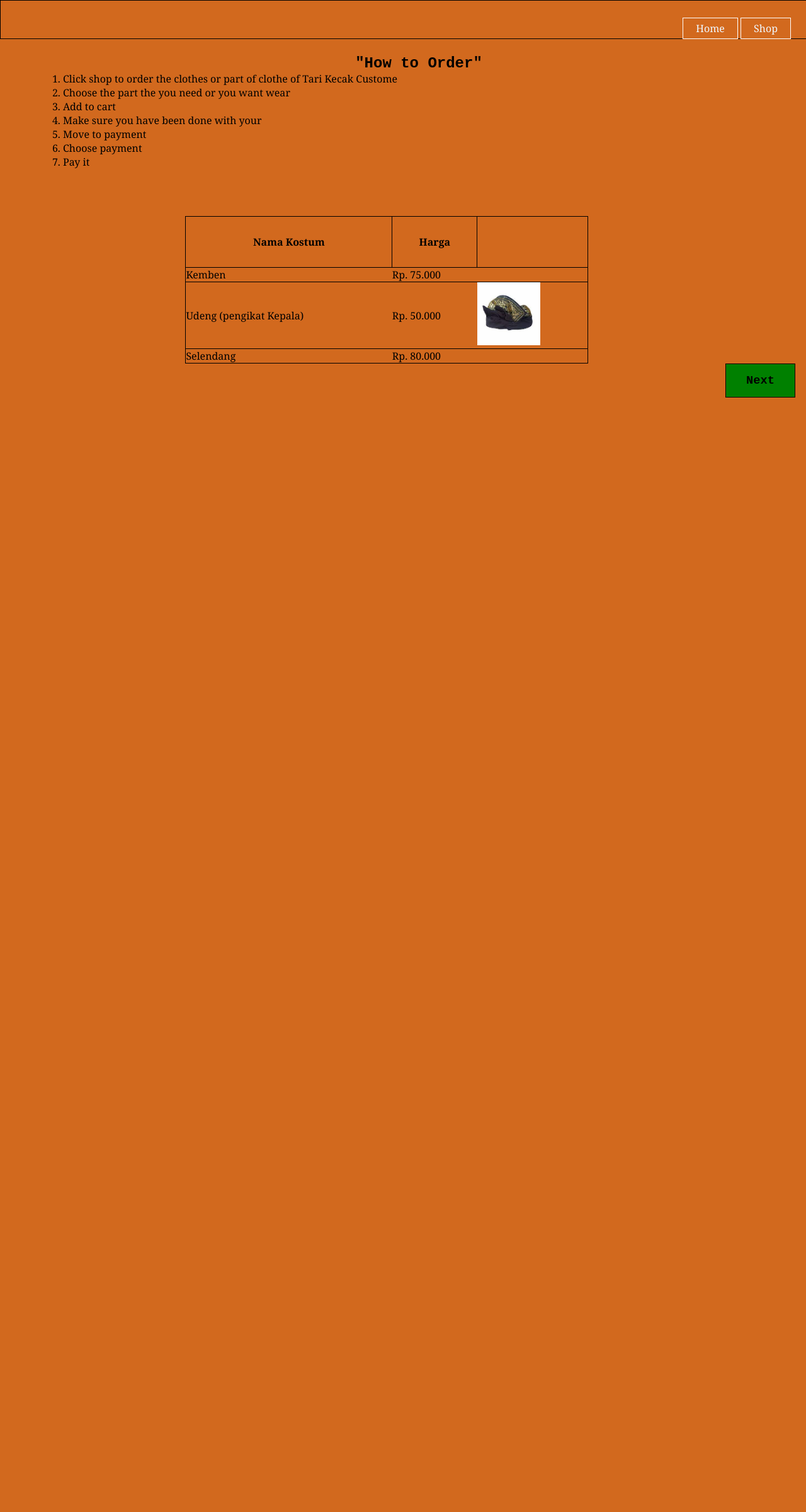
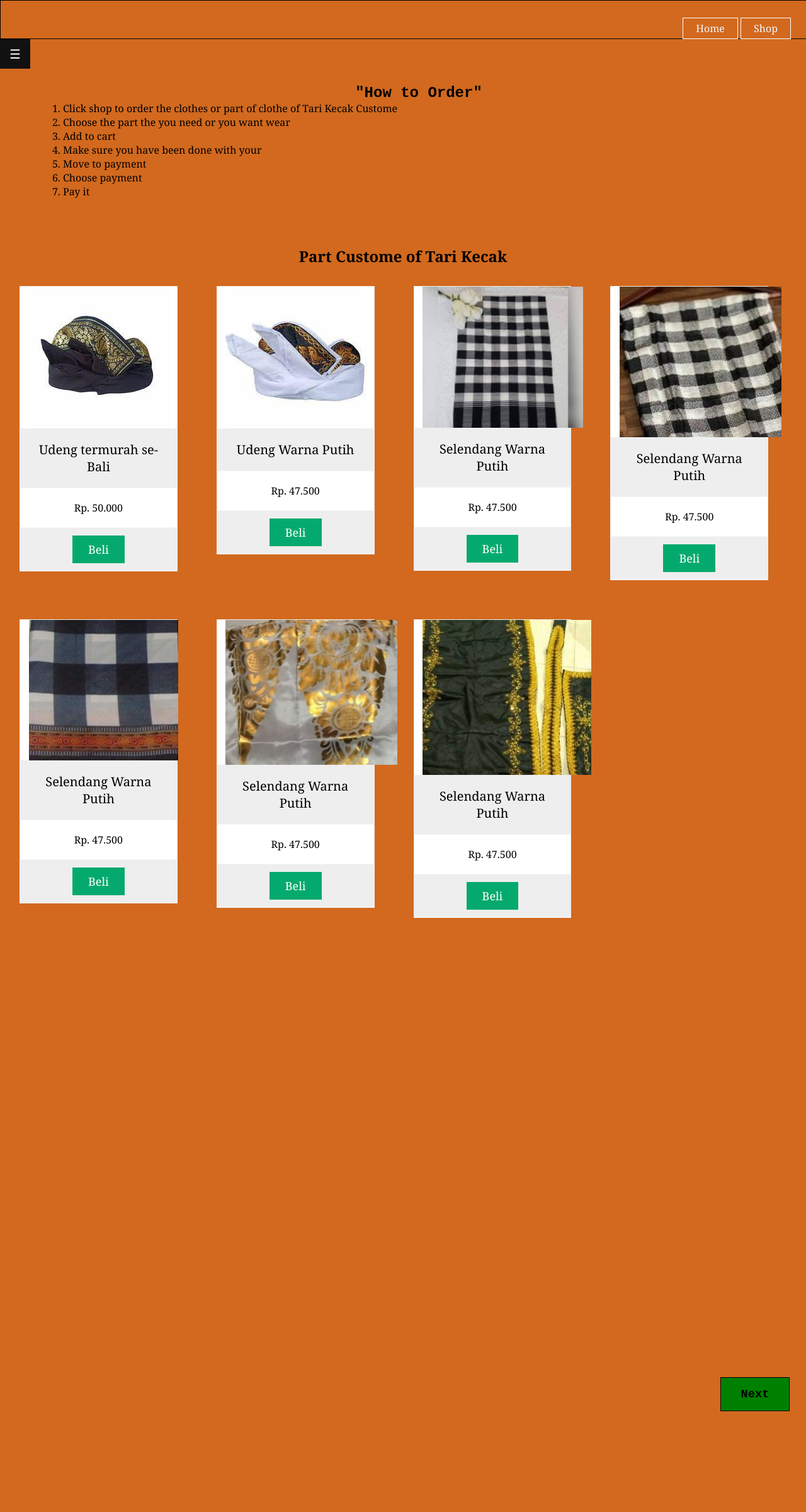
Before and after one commit to Erlangga28/Reservation-of-TariKecak, a PHP site: page /Shop.html in a window 1280 px wide. Shown: the whole page at 63% size. Before the commit the page ends 631 px from the top, so only its background shows below. Run offline with PHP 8.4, Linux system fonts and the light colour scheme.

Commit message:
Add Features

```diff
--- a/Shop.html
+++ b/Shop.html
@@ -14,7 +14,25 @@
                 <li><a href ="HomePage.html"> Home </a></li>
                 <li><a href = "Shop.html"> Shop </a></li>
             </ul>
-            </div>
+        </div>
+        <div id="mySidepanel" class="sidepanel">
+            <a href="javascript:void(0)" class="closebtn" onclick="closeNav()">×</a>
+            <a href="HomePage.html">Home</a>
+            <a href="Shop.html">Custome</a>
+            <a href="Ticket.html">Tickets</a>
+            <a href="#">About</a>
+        </div>
+
+        <button class="openbtn" onclick="openNav()">☰</button>
+        <script>
+            function openNav() {
+                document.getElementById("mySidepanel").style.width = "300px";
+            }
+
+            function closeNav() {
+                document.getElementById("mySidepanel").style.width = "0";
+            }
+        </script>
     </header>
     <div class="Order">
         <h2> "How to Order" </h2>
@@ -28,26 +46,67 @@
             <li> Pay it </li>
         </ol>
     </div>
-    <table>
-        <tr>
-            <th>Nama Kostum</th>
-            <th> Harga </th>
+    <h2 style="text-align:center">Part Custome of Tari Kecak </h2>
+<div class="columns">
+  <ul class="price">
+    <img src="udeng1.jpeg"></img>
+    <li class="grey"> Udeng termurah se-Bali </li>
+    <li>Rp. 50.000 </li>
+    <li class="grey"><a href="#" class="button"> Beli </a></li>
+  </ul>
+</div>
 
-        </tr>
-        <tr>
-            <td> Kemben </td>
-            <td> Rp. 75.000 </td>
-        </tr>
-        <tr>
-            <td> Udeng (pengikat Kepala) </td>
-            <td> Rp. 50.000 </td>
-            <td> <img src="udeng1.jpeg" width="100"></td>
-        </tr>
-        <tr>
-            <td> Selendang </td>
-            <td> Rp. 80.000 </td>
-        </tr>
-    </table>
+<div class="columns">
+  <ul class="price">
+    <img src="udeng2.jpeg"></img>
+    <li class="grey"> Udeng Warna Putih</li>
+    <li>Rp. 47.500 </li>
+    <li class="grey"><a href="#" class="button"> Beli </a></li>
+  </ul>
+</div>
+
+<div class="columns">
+    <ul class="price">
+      <img src="Selendang2.jpg"></img>
+      <li class="grey"> Selendang Warna Putih</li>
+      <li>Rp. 47.500 </li>
+      <li class="grey"><a href="#" class="button"> Beli </a></li>
+    </ul>
+</div>
+
+<div class="columns">
+    <ul class="price">
+      <img src="selendang1.jpg"></img>
+      <li class="grey"> Selendang Warna Putih</li>
+      <li>Rp. 47.500 </li>
+      <li class="grey"><a href="#" class="button"> Beli </a></li>
+    </ul>
+</div>
+
+<div class="columns">
+    <ul class="price">
+      <img src="selendang3.jpg"></img>
+      <li class="grey"> Selendang Warna Putih</li>
+      <li>Rp. 47.500 </li>
+      <li class="grey"><a href="#" class="button"> Beli </a></li>
+    </ul>
+</div>
+<div class="columns">
+    <ul class="price">
+      <img src="Kemben1.jpg"></img>
+      <li class="grey"> Selendang Warna Putih</li>
+      <li>Rp. 47.500 </li>
+      <li class="grey"><a href="#" class="button"> Beli </a></li>
+    </ul>
+</div>
+<div class="columns">
+    <ul class="price">
+      <img src="Kemben2.jpg"></img>
+      <li class="grey"> Selendang Warna Putih</li>
+      <li>Rp. 47.500 </li>
+      <li class="grey"><a href="#" class="button"> Beli </a></li>
+    </ul>
+</div>
     <div class="nextbutton">
         <h3> Next </h3>
     </div>
--- a/Styling.css
+++ b/Styling.css
@@ -2,11 +2,57 @@
     margin: 0;
     padding: 0;
     font-family: Cambria, Cochin, Georgia, Times, 'Times New Roman', serif;
+    box-sizing: border-box;
 }
 body{
     background-color: chocolate;
-    height: 200vh;
+    height: 300vh;
 }
+.sidepanel  {
+    width: 0;
+    position: fixed;
+    z-index: 1;
+    height: 655px;
+    top: 0;
+    left: 0;
+    background-color: #111;
+    overflow-x: hidden;
+    transition: 0.5s;
+    padding-top: 60px;
+  }
+
+  .sidepanel a {
+    padding: 8px 8px 8px 32px;
+    text-decoration: none;
+    font-size: 25px;
+    color: #818181;
+    display: block;
+    transition: 0.3s;
+  }
+
+  .sidepanel a:hover {
+    color: #f1f1f1;
+  }
+
+  .sidepanel .closebtn {
+    position: absolute;
+    top: 0;
+    right: 25px;
+    font-size: 36px;
+  }
+
+  .openbtn {
+    font-size: 20px;
+    cursor: pointer;
+    background-color: #111;
+    color: white;
+    padding: 10px 15px;
+    border: none;
+  }
+
+  .openbtn:hover {
+    background-color:#444;
+  }
 .Menu{
     padding: 30px;
     background-color: chocolate;
@@ -40,7 +86,96 @@ header ul li a:hover{
     background-color: #fff;
     color: #000;
 }
-.Background {
+.mySlides {
+    display: none
+}
+img {
+    vertical-align: middle;
+}
+/* Slideshow container */
+.slideshow-container {
+  max-width: 600px;
+  position: relative;
+  margin: auto;
+}
+/* Next & previous buttons */
+.prev, .next {
+  cursor: pointer;
+  position: absolute;
+  top: 50%;
+  width: auto;
+  padding: 5px;
+  margin-top: -2px;
+  color: white;
+  font-weight: bold;
+  font-size: 18px;
+  transition: 0.6s ease;
+  border-radius: 0 3px 3px 0;
+  user-select: none;
+}
+
+/* Position the "next button" to the right */
+.next {
+  right: 0;
+  border-radius: 3px 0 0 3px;
+}
+
+/* On hover, add a black background color with a little bit see-through */
+.prev:hover, .next:hover {
+  background-color: rgba(0,0,0,0.8);
+}
+
+/* Caption text */
+.text {
+  color: #f2f2f2;
+  font-size: 15px;
+  padding: 8px 12px;
+  position: absolute;
+  bottom: 8px;
+  width: 100%;
+  text-align: center;
+}
+
+/* Number text (1/3 etc) */
+.numbertext {
+  color: #f2f2f2;
+  font-size: 12px;
+  padding: 8px 12px;
+  position: absolute;
+  top: 0;
+}
+
+/* The dots/bullets/indicators */
+.dot {
+  cursor: pointer;
+  height: 15px;
+  width: 15px;
+  margin: 0 2px;
+  background-color: #bbb;
+  border-radius: 50%;
+  display: inline-block;
+  transition: background-color 0.6s ease;
+}
+
+.active, .dot:hover {
+  background-color: #717171;
+}
+
+/* Fading animation */
+.fade {
+  animation-name: fade;
+  animation-duration: 1.5s;
+}
+
+@keyframes fade {
+  from {opacity: .4}
+  to {opacity: 1}
+}
+/* On smaller screens, decrease text size */
+@media only screen and (max-width: 300px) {
+  .prev, .next,.text {font-size: 11px}
+}
+/* .Background {
     height: 65vh;
     background-image: url('tarikecak.jpeg');
     position: relative;
@@ -57,8 +192,8 @@ header ul li a:hover{
     left: 0%;
     right: 0%;
     bottom: 0%;
-}
-.section {
+} */
+/* .section {
     padding: 50px;
 }
 .Background h1{
@@ -74,13 +209,13 @@ header ul li a:hover{
     position: absolute;
     top: 60%;
     left: 35%;
-}
+} */
 
 .About h1 {
     color: white;
     font-size: 50px;
     position: absolute;
-    bottom: 5%;
+    bottom: 6%;
     left: 46%;
 }
 .About p {
@@ -92,6 +227,11 @@ header ul li a:hover{
     top: 95%;
     left: 8%;
     right: 8%;
+}
+.About button{
+    position: absolute;
+    left: 32%;
+    bottom: -20%;
 }
 .Images {
     align-items: center;
@@ -125,33 +265,13 @@ header ul li a:hover{
     color: #000;
     font-size: 15px;
     position: absolute;
-    top: 197%;
+    bottom: -200%;
     right: 1%;
 }
 .Images img {
     position: absolute;
     top: 158%;
     right: 40%;
-}
-table, th, tr {
-    border: 1px solid black;
-    padding: 10px;
-    align-items: center;
-
-}
-table {
-    width: 50%;
-    border-collapse: collapse;
-    position: relative;
-    top: auto;
-    left: 23%;
-}
-th {
-    height: 60px;
-    text-align: center;
-}
-tr:hover{
-    background-color: whitesmoke;
 }
 .Order {
     font-family: 'Courier New', Courier, monospace;
@@ -163,17 +283,67 @@ tr:hover{
     font-family: 'Courier New', Courier, monospace;
     text-align: center;
 }
+* {
+  box-sizing:content-box;
+}
+.columns {
+  float:left;
+
+  left: 13%;
+  width: 23.5%;
+  padding: 6px;
+}
+.price {
+    background-color: #fff;
+    list-style-type: none;
+    border: 1px solid #eee;
+    margin: 25px;
+    padding: 0;
+    -webkit-transition: 0.3s;
+    transition: 0.3s;
+}
+
+.price:hover {
+  box-shadow: 0 8px 12px 0 rgba(1.0.0.0);
+}
+.price img {
+    background-color: white;
+    align-items: center;
+    position: relative;
+    left: 5.5%;
+}
+
+.price li {
+  border-bottom: 1px solid whitesmoke;
+  padding: 20px;
+  text-align: center;
+}
+
+.price .grey {
+  background-color: #eee;
+  font-size: 20px;
+}
+
+.button {
+  background-color: #04AA6D;
+  border: none;
+  color: white;
+  padding: 10px 25px;
+  text-align: center;
+  text-decoration: none;
+  font-size: 18px;
+}
 .nextbutton h3{
     background-color: green;
     border: 1px solid black;
     text-decoration: none;
-    padding: 15px 32px;;
+    padding: 15px 32px;
     display: inline-block;
     font-family: 'Courier New', Courier, monospace;
     text-decoration-color: #fff;
-    position: relative;
-    bottom: 2%;
-    left: 90%;
+    position: absolute;
+    bottom: -180%;
+    right: 2%;
 }
 .nextbutton h3:hover {
     background-color: darkgreen;
```
Also changed, not shown: HomePage.html (+103 -8 lines), Kemben1.jpg (added), Kemben2.jpg (added), Selendang2.jpg (added), selendang1.jpg (added), selendang3.jpg (added).
